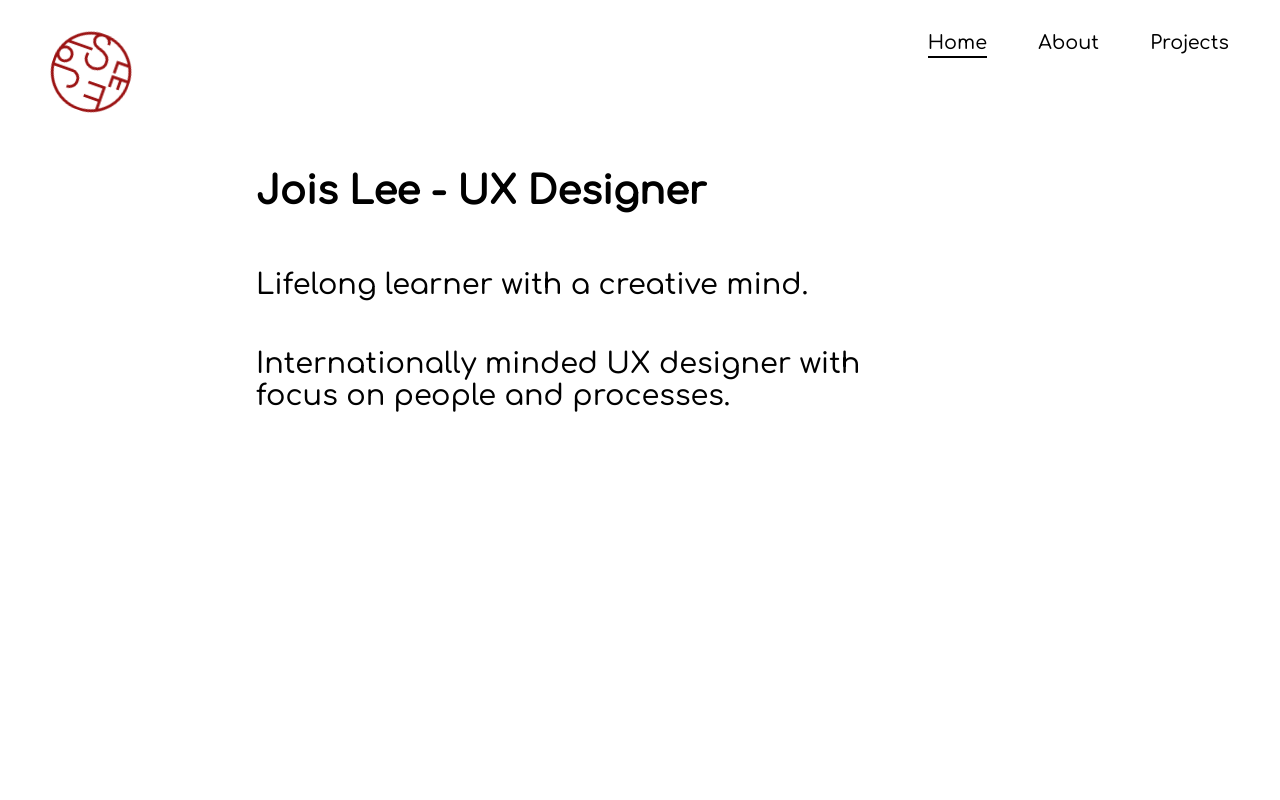
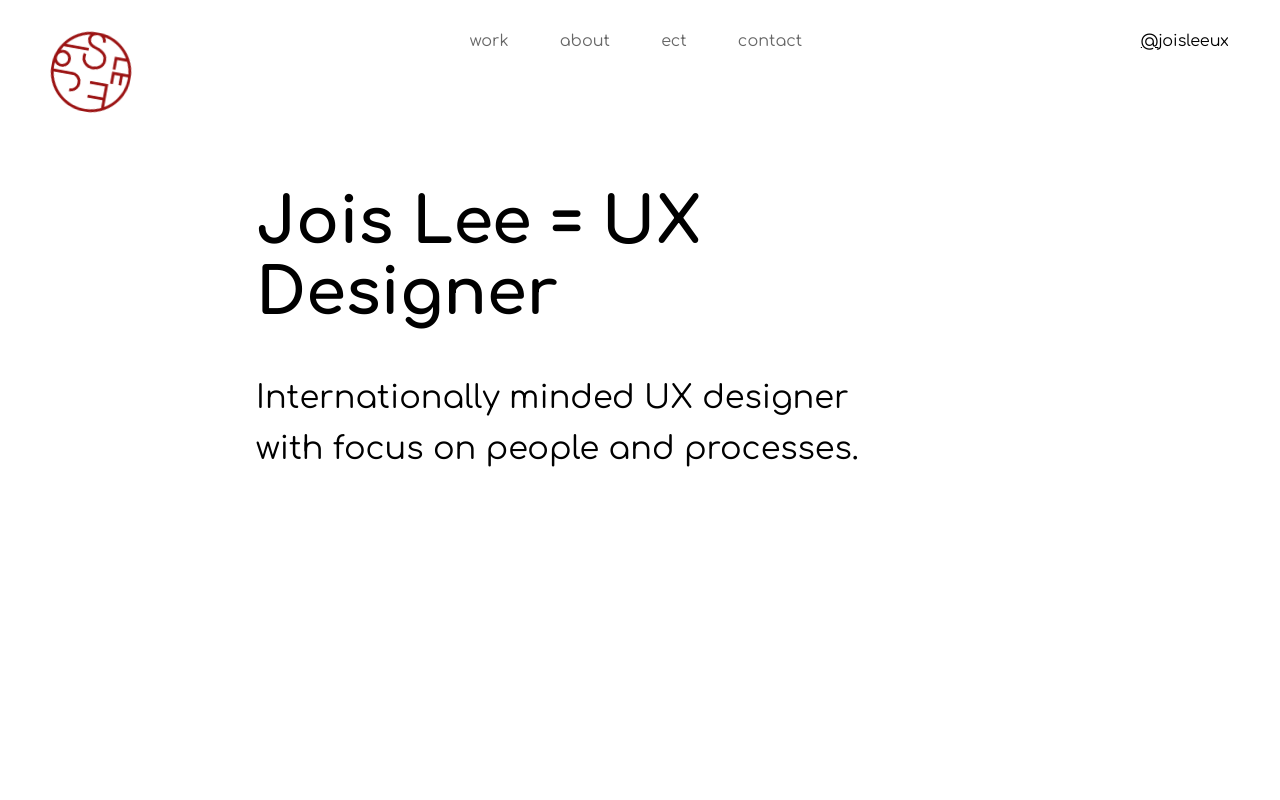
Before and after one commit to pashapear/jois-lee, a Next.js app: page / in a window 1280 px wide. Shown: the top 800 px of the page. Built offline with nearby package versions, Linux system fonts and the light colour scheme.

Commit message:
start of v2

```diff
--- a/components/Navigation.js
+++ b/components/Navigation.js
@@ -34,13 +34,25 @@ const Links = styled.div`
 	align-items: flex-start;
 	column-gap: 4vw;
 `;
+
+const LinkWrapper = styled.div`
+	display: flex;
+	flex-direction: column;
+	align-items: center;
+	gap: 0.5rem;
+`;
 const LinkTitle = styled.span`
 	cursor: pointer;
+	color: ${({ active }) => (active ? "black" : "rgba(0, 0, 0, 0.6)")};
 	padding-bottom: ${({ isMobile }) => (isMobile ? 0 : "0.2rem")};
-	border-bottom: ${({ active }) =>
-		active ? "2px solid #000" : "2px solid transparent"};
-	transition: border-bottom 800ms;
-	font-size: ${({ isMobile }) => (isMobile ? "2rem" : "unset")};
+	font-size: ${({ isMobile }) => (isMobile ? "2rem" : "initial")};
+	transition: color 800ms;
+`;
+const ActiveLinkIndicator = styled.div`
+	background-color: black;
+	width: 0.35rem;
+	height: 0.35rem;
+	border-radius: 50%;
 `;
 const MobileMenu = styled(motion.div)`
 	position: absolute;
@@ -67,24 +79,29 @@ const MobileLinks = styled.div`
 	gap: 4rem;
 `;
 
-const HOME_ROUTE = "/";
-const ABOUT_ROUTE = "/about";
-const PROJECTS_ROUTE = "/projects";
+const HOME_ROUTE = "#home";
+const ABOUT_ROUTE = "#about";
+const ETC_ROUTE = "#etc";
+const CONTACT_ROUTE = "#contact";
 
 const NavBarContext = React.createContext({ setOpen: () => {} });
 
 const NavLink = ({ name, route, isMobile }) => {
 	const router = useRouter();
 	const { setOpen } = React.useContext(NavBarContext);
+	const active = router.asPath === `/${route}`;
 	return (
 		<Link href={route}>
+			<LinkWrapper>
 				<LinkTitle
 					onClick={() => setOpen(false)}
-				active={router.pathname === route}
+					active={active}
 					isMobile={isMobile}
 				>
 					{name}
 				</LinkTitle>
+				{active && <ActiveLinkIndicator />}
+			</LinkWrapper>
 		</Link>
 	);
 };
@@ -110,7 +127,6 @@ export default function Navigation() {
 		<NavBarContext.Provider value={{ setOpen }}>
 			<NavBar>
 				<NavLogo />
-
 				{isMobile ? (
 					<MenuButton
 						isOpen={isOpen}
@@ -118,11 +134,22 @@ export default function Navigation() {
 						transition={{ type: "spring", stiffness: 260, damping: 20 }}
 					/>
 				) : (
+					<>
 						<Links>
-						<NavLink name="Home" route={HOME_ROUTE} />
-						<NavLink name="About" route={ABOUT_ROUTE} />
-						<NavLink name="Projects" route={PROJECTS_ROUTE} />
+							<NavLink name="work" route={HOME_ROUTE} />
+							<NavLink name="about" route={ABOUT_ROUTE} />
+							<NavLink name="ect" route={ETC_ROUTE} />
+							<NavLink name="contact" route={CONTACT_ROUTE} />
 						</Links>
+						<Links>
+							<span>
+								<a target="#" href="https://twitter.com/joisleeux">
+									@
+								</a>
+								joisleeux
+							</span>
+						</Links>
+					</>
 				)}
 				<AnimatePresence>
 					{isOpen && (
@@ -139,9 +166,10 @@ export default function Navigation() {
 								/>
 							</MobileNavBar>
 							<MobileLinks>
-								<MobileLink name="Home" route={HOME_ROUTE} />
-								<MobileLink name="About" route={ABOUT_ROUTE} />
-								<MobileLink name="Projects" route={PROJECTS_ROUTE} />
+								<MobileLink name="work" route={HOME_ROUTE} />
+								<MobileLink name="about" route={ABOUT_ROUTE} />
+								<MobileLink name="ect" route={ETC_ROUTE} />
+								<MobileLink name="contact" route={CONTACT_ROUTE} />
 							</MobileLinks>
 						</MobileMenu>
 					)}
--- a/pages/_app.js
+++ b/pages/_app.js
@@ -8,11 +8,17 @@ const GlobalStyle = createGlobalStyle`
   :root {
     --primary: #0d6397;
   }
+  html {
+	scroll-behavior: smooth;
+  }
   body {
     margin: 0;
     padding: 0;
     box-sizing: border-box;
-    font-family: sans-serif;
+    font-family: "Comfortaa", sans-serif;
+  }
+  a {
+	color: black;
   }
 `;
 
@@ -23,12 +29,6 @@ const theme = {
 };
 
 const PageContainer = styled.div`
-	/* @import url("https://fonts.googleapis.com/css2?family=Handlee&display=swap"); */
-	/* @import url("https://fonts.googleapis.com/css2?family=Raleway:wght@100&display=swap");
-	@import url('https://fonts.googleapis.com/css2?family=Comfortaa:wght@300;500&display=swap');
-	/* font-family: "Handlee", cursive; */
-	font-family: "Comfortaa", cursive;
-	font-size: 1.2rem;
 	display: flex;
 	flex-direction: column;
 	height: 100vh;
@@ -38,6 +38,7 @@ const PageContainer = styled.div`
 const PageContent = styled(motion.div)`
 	flex: 1 0 auto;
 	padding: ${({ isMobile }) => (isMobile ? "0 4vw" : "0 8vw 0 20vw")};
+	font-size: ${({ isMobile }) => (isMobile ? "16px" : "32px")};
 `;
 
 const list = {
@@ -52,12 +53,12 @@ export default function App({ Component, pageProps }) {
 			<Head>
 				<style>
 					@import
-					url('https://fonts.googleapis.com/css2?family=Comfortaa:wght@300;500&display=swap');
+					url('https://fonts.googleapis.com/css2?family=Comfortaa:wght@300;400;700&display=swap');
 				</style>
 			</Head>
 			<GlobalStyle />
 			<ThemeProvider theme={theme}>
-				<PageContainer>
+				<PageContainer isMobile={isMobile}>
 					<Navigation />
 					<AnimatePresence>
 						<PageContent
--- a/pages/index.js
+++ b/pages/index.js
@@ -6,24 +6,43 @@ const Wrapper = styled.div`
 `;
 
 const Title = styled.h1`
-	margin-bottom: 4vh;
+	max-width: 30rem;
 `;
-const Blurb = styled.h2`
+const Blurb = styled.h4`
 	font-weight: normal;
+	line-height: 160%;
 	max-width: 75vw;
 	@media (min-width: 1024px) {
 		max-width: 50vw;
 	}
 `;
 
+const LandingWrapper = styled.div`
+	padding-bottom: 2000px;
+`;
+
+const Cards = styled.div`
+	height: 1000px;
+	width: 100%;
+	background-color: black;
+`;
+
+const Landing = () => {
+	return (
+		<LandingWrapper>
+			<Title>Jois Lee = UX Designer</Title>
+			<Blurb>
+				Internationally minded UX designer with focus on people and processes.
+			</Blurb>
+		</LandingWrapper>
+	);
+};
+
 export default function Home() {
 	return (
 		<Wrapper>
-			<Title>Jois Lee - UX Designer</Title>
-			<Blurb>Lifelong learner with a creative mind.</Blurb>
-			<Blurb>
-				Internationally minded UX designer with focus on people and processes.
-			</Blurb>
+			<Landing />
+			<Cards id="projects" />
 		</Wrapper>
 	);
 }
```
Also changed, not shown: pages/about.js (+2 -12 lines), pages/projects.js (deleted, +0 -7 lines). Lines whose indentation alone changed are shown as unchanged.
